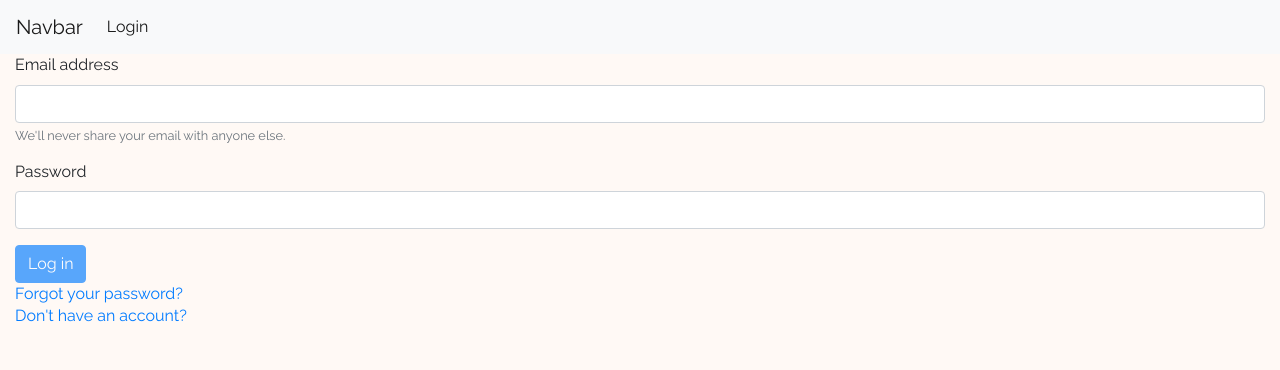
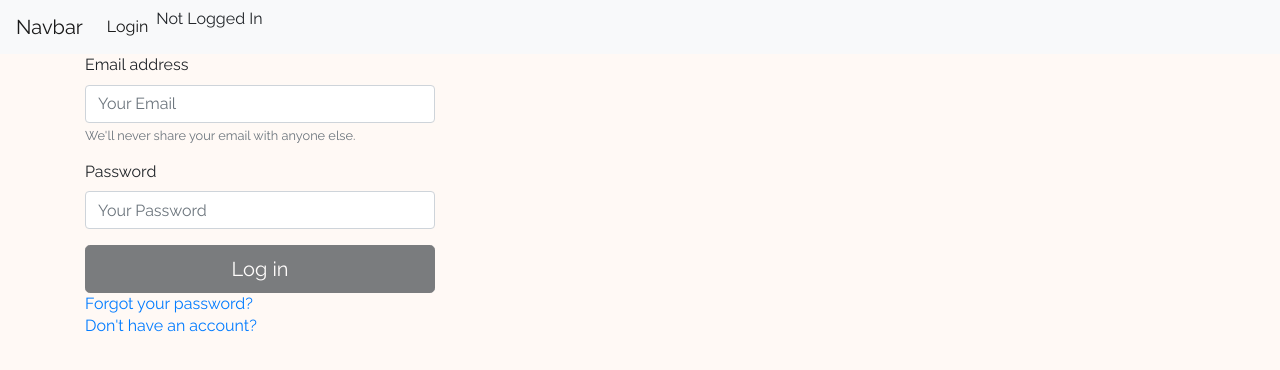
Before and after one commit to amandaciobanu/assigment-react-1, a React (Create React App) app: page /login in a window 1280 px wide. Shown: the top 370 px of the page. Built offline with nearby package versions, Linux system fonts and the light colour scheme.

Commit message:
feat: Defined global authentication context

```diff
--- a/src/App.js
+++ b/src/App.js
@@ -1,39 +1,42 @@
-import React from "react";
-import { BrowserRouter as Router, Route, Switch } from "react-router-dom";
+import React, {useState} from 'react'
+import {BrowserRouter as Router, Route, Switch} from "react-router-dom";
 // import pages
 import Register from "./pages/Register";
 import Login from './pages/Login';
 import Error from './pages/Error';
 import Home from './pages/Home';
 import ForgotPassword from "./pages/ForgotPassword";
-
+import {AuthContext} from "./context/auth";
 
 // import components
 import Navbar from "./components/Navbar";
 
+function App() {
+  const [auth, setAuth] = useState(null);
 
-function App() {
   return (
+      <AuthContext.Provider value={{auth, setAuth}}>
         <Router>
-        <Navbar />
+          <Navbar/>
           <Switch>
             <Route exact path="/">
-            <Home />
+              <Home/>
             </Route>
             <Route path="/login">
-            <Login />
+              <Login/>
             </Route>
             <Route path="/register">
-            <Register />
+              <Register/>
             </Route>
             <Route path="/forgotPassword">
-            <ForgotPassword />
+              <ForgotPassword/>
             </Route>
             <Route path="*">
-            <Error />
+              <Error/>
             </Route>
           </Switch>
         </Router>
+      </AuthContext.Provider>
   );
 }
 
--- a/src/components/LoginForm.js
+++ b/src/components/LoginForm.js
@@ -1,10 +1,11 @@
 import React, {useState} from 'react'
 import { login } from '../services/Auth'
 import { Link, Redirect } from 'react-router-dom'
+import { useAuth } from "../context/auth";
 
 export default function LoginForm() {
 
-  const [authUser, setAuthUser] = useState(null);
+  const { auth, setAuth } = useAuth();
   const [username, setUsername] = useState('');
   const [password, setPassword] = useState('');
   const [requesting, setRequesting] = useState(false);
@@ -17,7 +18,7 @@ export default function LoginForm() {
     const result = await login(username, password);
     if (result) {
       setLoginError(false);
-      setAuthUser(result);
+      setAuth(result);
     }
     else {
       setLoginError(true);
@@ -26,16 +27,20 @@ export default function LoginForm() {
     setRequesting(false);
   }
 
-  if (authUser) {
+  if (auth) {
     return <Redirect to='/' />;
   }
 
   return (
+      <div className="container">
+        <div className="row">
+          <div className="col-xs-12 col-sm-4 col-sm-offset-4">
             <form>
               <div className="form-group">
                 <label htmlFor="exampleInputEmail1">Email address</label>
                 <input type="email"
                        className="form-control"
+                       placeholder="Your Email"
                        id="email"
                        aria-describedby="emailHelp"
                        onChange={e => {
@@ -51,6 +56,7 @@ export default function LoginForm() {
                 <input
                     type="password"
                     className="form-control"
+                    placeholder="Your Password"
                     id="password"
                     onChange={e => {
                       setPassword(e.target.value);
@@ -64,7 +70,8 @@ export default function LoginForm() {
                   id='fetch-button'
                   type="submit"
                   disabled={username.length === 0 || password.length === 0 || requesting}
-            className="btn btn-primary" onClick={performLogIn}
+                  className="btn btn-dark btn-lg btn-block"
+                  onClick={performLogIn}
               >
                 {requesting ? 'Logging in...' : 'Log in'}
               </button>
@@ -77,5 +84,9 @@ export default function LoginForm() {
 
               </div>
             </form>
+          </div>
+        </div>
+      </div>
+
   )
 }
--- a/src/components/Navbar.js
+++ b/src/components/Navbar.js
@@ -1,9 +1,12 @@
 import React from 'react'
-import { Link } from 'react-router-dom'
-
+import {Link} from 'react-router-dom'
+import {useAuth} from "../context/auth";
 
 export default function Navbar() {
-  return(
+
+  const {auth} = useAuth();
+
+  return (
       <nav className="navbar navbar-expand-lg navbar-light bg-light">
         <a className="navbar-brand" href="#">Navbar</a>
         <button className="navbar-toggler" type="button" data-toggle="collapse" data-target="#navbarNav"
@@ -12,8 +15,14 @@ export default function Navbar() {
         </button>
         <div className="collapse navbar-collapse mr-auto" id="navbarNav">
           <ul className="navbar-nav">
-            <li className="nav-item active">
-              <Link className="nav-link" to='/login'>Login</Link>
+            {
+              !auth &&
+              <li className="nav-item active">
+                <Link className="nav-link" to='/login'>Login</Link>
+              </li>
+            }
+            <li className="nav-item disabled">
+              {auth ? auth.email : "Not Logged In"}
             </li>
           </ul>
         </div>
--- /dev/null
+++ b/src/context/auth.js
@@ -0,0 +1,7 @@
+import { createContext, useContext } from 'react';
+
+export const AuthContext = createContext(undefined);
+
+export function useAuth() {
+  return useContext(AuthContext);
+}
--- a/src/pages/Register.js
+++ b/src/pages/Register.js
@@ -1,7 +1,7 @@
 import React, {useState} from "react";
 import {register} from '../services/Auth'
 import { Link, Redirect } from 'react-router-dom'
-
+import { useAuth } from "../context/auth";
 
 export default function Register(){
 
@@ -12,7 +12,7 @@ export default function Register(){
   const [password2, setPassword2] = useState('');
   const [requesting, setRequesting] = useState(false);
   const [registerError, setRegisterError] = useState(false);
-  const [registerSuccess, setRegisterSuccess] = useState(false);
+  const { auth, setAuth } = useAuth();
 
   const validForm = () =>{
     if (userFirstName.length > 0
@@ -20,10 +20,12 @@ export default function Register(){
         && userEmail.length > 0
         && password1.length > 5
         && password2.length > 5
-        && password1 === password2
-    ){
-      return true
+        && password1 === password2)
+    {
+      return true;
     }
+
+    return false;
   }
 
   const performRegister = async (e) => {
@@ -32,7 +34,7 @@ export default function Register(){
     setRequesting(true);
     const result = await register(userFirstName, userLastName, userEmail, password1);
     if (result) {
-      setRegisterSuccess(true);
+      setAuth(result);
     }
     else {
       setRegisterError(true);
@@ -41,14 +43,14 @@ export default function Register(){
     setRequesting(false);
   }
 
-  if (registerSuccess){
+  if (auth){
     return <Redirect to='/' />;
   }
 
   return(
-      <div className='container-fluid'>
+      <div className='container'>
         <div className="row">
-          <div className="col">
+          <div className="col-xs-12 col-sm-4 col-sm-offset-4">
             <form>
               <h3>Register</h3>
 
```
Lines whose indentation alone changed are shown as unchanged.
